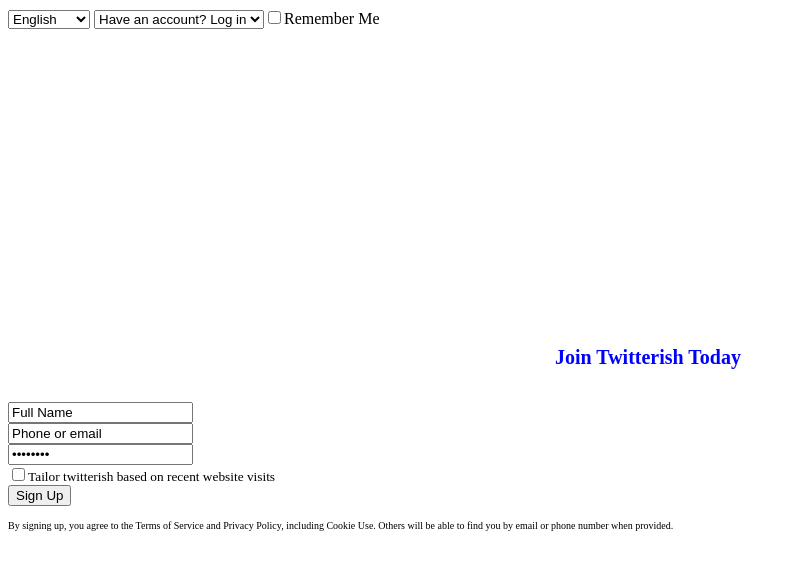
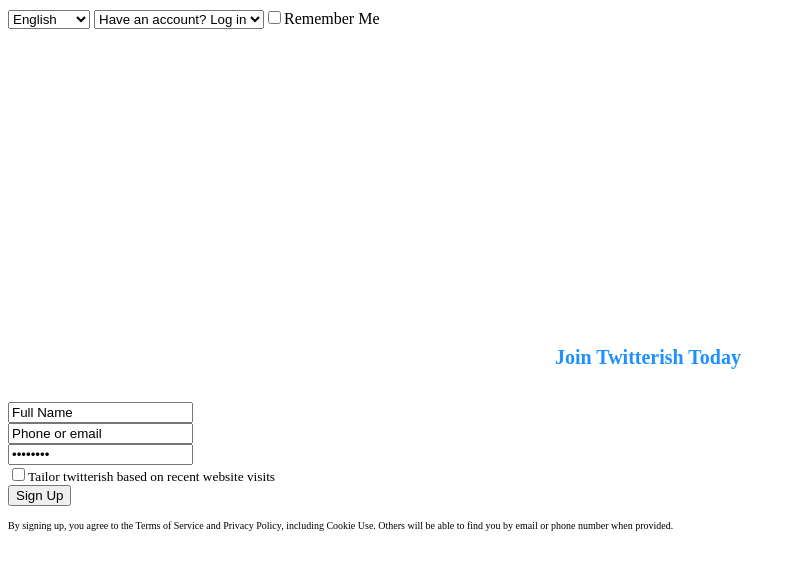
Before and after one commit to samuelgustafson/twitter_clone, a website: page public/html/signup.html in a window 1280 px wide. Shown: the whole page, without its empty margins (0-796 px from the left). Drawn offline with Linux system fonts and the light colour scheme.

```diff
--- a/public/css/signup.css
+++ b/public/css/signup.css
@@ -9,7 +9,7 @@
 }
 
 h5 {
-    color: blue;
+    color: DodgerBlue;
     text-align: center;
     font-size: 20px
 }
```
